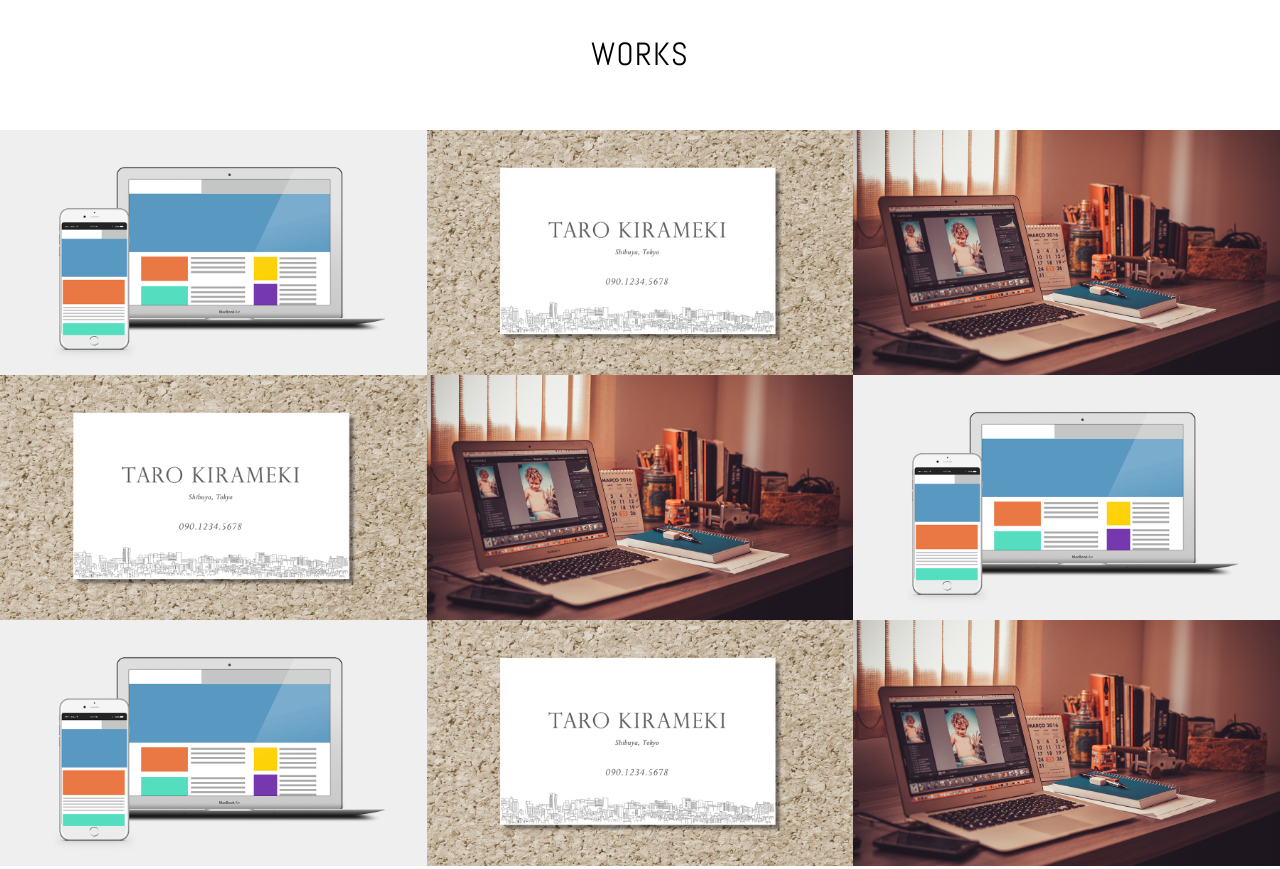
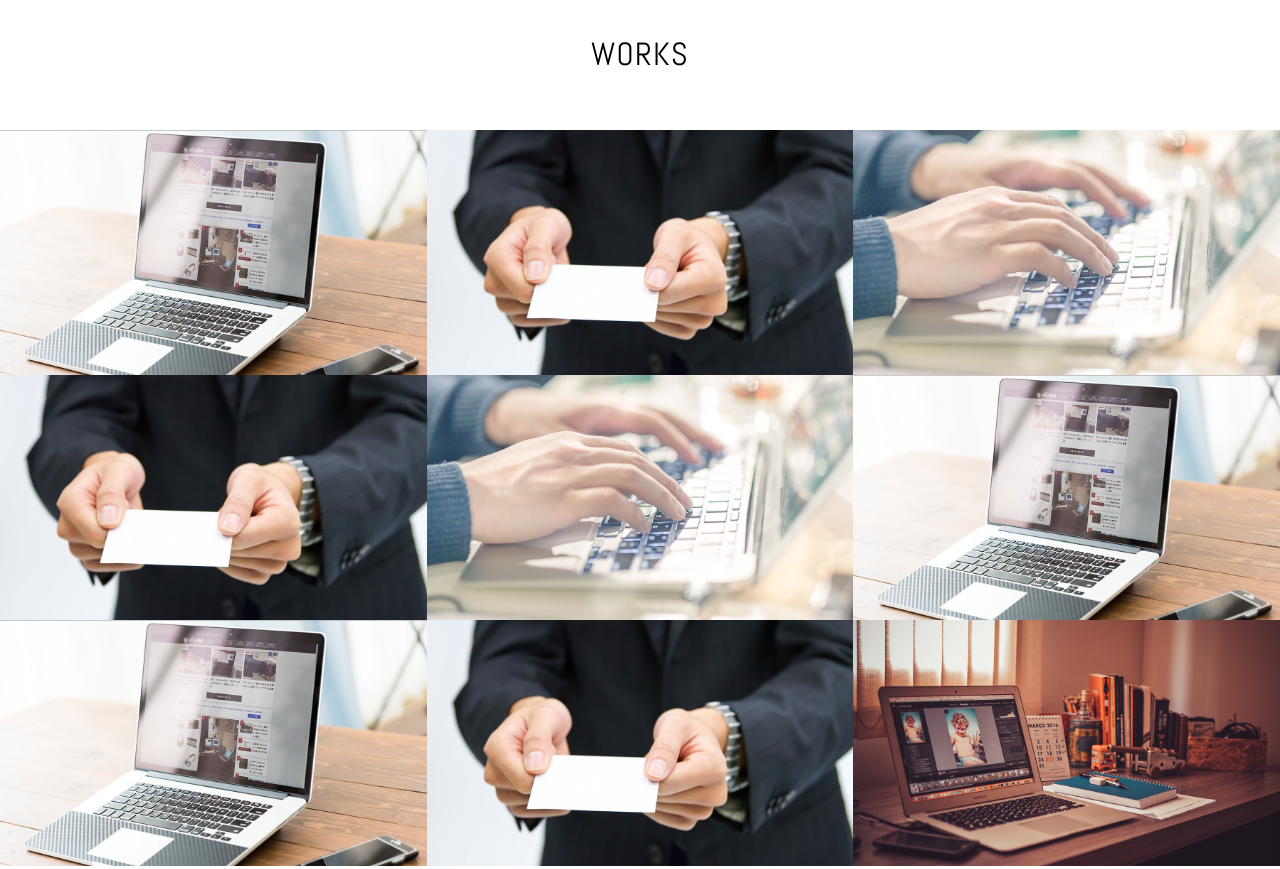
Before and after one commit to kanakoz/kanakoz.github.io, a plain HTML site: page index.html in a window 1280 px wide. Shown: the part 1040-1909 px from the top of the page. Drawn offline with nearby package versions, Linux system fonts and the light colour scheme.

Commit message:
lesson6 kadai

```diff
--- a/index.html
+++ b/index.html
@@ -45,7 +45,7 @@
                 <h2 class="text-center">Works</h2>
         <div class="works-box">
             <a href="#">
-                <img src="./images/img_work_site.png" alt="株式会社きらめき コーポレートサイト様 Webサイトデザイン">
+                <img src="./images/img_03.jpg" alt="株式会社きらめき コーポレートサイト様 Webサイトデザイン">
                 <div class="works-box-inner">
                     <div class="text-center">
                         <h3>株式会社きらめき コーポレートサイト</h3>
@@ -57,7 +57,7 @@
         </div>
         <div class="works-box">
             <a href="#">
-                <img src="./images/img_work_card.jpg" alt="きらめき花子様 名刺デザイン">
+                <img src="./images/img_02.jpg" alt="きらめき花子様 名刺デザイン">
                 <div class="works-box-inner">
                     <div class="text-center">
                         <h3>きらめき花子様 名刺</h3>
@@ -69,7 +69,7 @@
         </div>
         <div class="works-box">
             <a href="#">
-                <img src="./images/img_work_blog.jpg" alt="WordPressオリジナルテーマ">
+                <img src="./images/img_01.jpg" alt="WordPressオリジナルテーマ">
                 <div class="works-box-inner">
                     <div class="text-center">
                         <h3>ブログデザイン</h3>
@@ -81,7 +81,7 @@
         </div>
         <div class="works-box">
             <a href="#">
-                <img src="./images/img_work_card.jpg" alt="きらめき花子様 名刺デザイン">
+                <img src="./images/img_02.jpg" alt="きらめき花子様 名刺デザイン">
                 <div class="works-box-inner">
                     <div class="text-center">
                         <h3>きらめき花子様 名刺</h3>
@@ -93,7 +93,7 @@
         </div>
         <div class="works-box">
             <a href="#">
-                <img src="./images/img_work_blog.jpg" alt="WordPressオリジナルテーマ">
+                <img src="./images/img_01.jpg" alt="WordPressオリジナルテーマ">
                 <div class="works-box-inner">
                     <div class="text-center">
                         <h3>ブログデザイン</h3>
@@ -105,7 +105,7 @@
         </div>
         <div class="works-box">
             <a href="#">
-                <img src="./images/img_work_site.png" alt="株式会社きらめき コーポレートサイト様 Webサイトデザイン">
+                <img src="./images/img_03.jpg" alt="株式会社きらめき コーポレートサイト様 Webサイトデザイン">
                 <div class="works-box-inner">
                     <div class="text-center">
                         <h3>株式会社きらめき コーポレートサイト</h3>
@@ -117,7 +117,7 @@
         </div>
         <div class="works-box">
             <a href="#">
-                <img src="./images/img_work_site.png" alt="株式会社きらめき コーポレートサイト様 Webサイトデザイン">
+                <img src="./images/img_03.jpg" alt="株式会社きらめき コーポレートサイト様 Webサイトデザイン">
                 <div class="works-box-inner">
                     <div class="text-center">
                         <h3>株式会社きらめき コーポレートサイト</h3>
@@ -129,7 +129,7 @@
         </div>
         <div class="works-box">
             <a href="#">
-                <img src="./images/img_work_card.jpg" alt="きらめき花子様 名刺デザイン">
+                <img src="./images/img_02.jpg" alt="きらめき花子様 名刺デザイン">
                 <div class="works-box-inner">
                     <div class="text-center">
                         <h3>きらめき花子様 名刺</h3>
```
Also changed, not shown: images/img_01.jpg (added), images/img_02.jpg (added), images/img_03.jpg (added).
